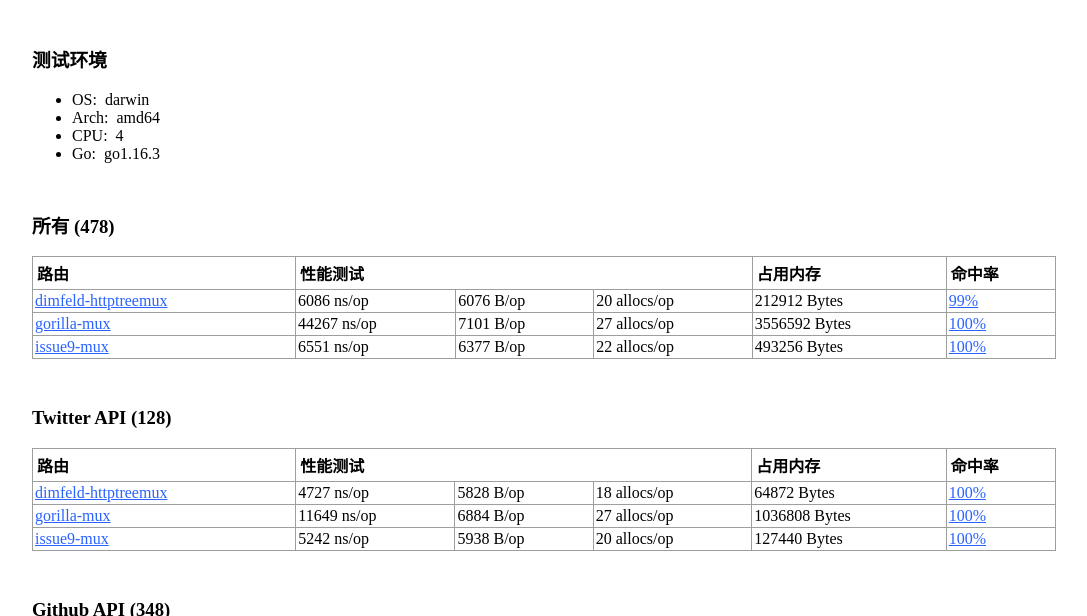
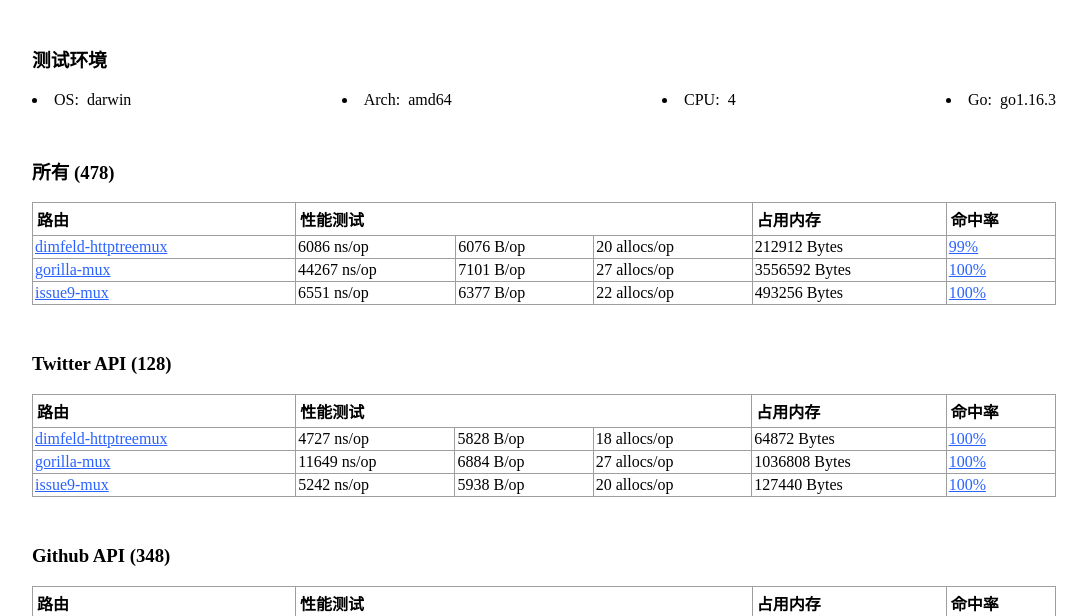
Before and after one commit to caixw/go-http-routers-testing, a plain HTML site: page docs/index.html in a window 1280 px wide. Shown: the part 114-730 px from the top of the page, without its empty margins (96-1183 px from the left). Drawn offline with Linux system fonts and the light colour scheme.

Commit message:
style: 统一文件格式

```diff
--- a/docs/style.css
+++ b/docs/style.css
@@ -35,6 +35,15 @@ a, a:link {
     color: var(--accent)
 }
 
+ul {
+    display: flex;
+    justify-content: space-between;
+    padding: 0;
+    margin: 0;
+    list-style-position: inside;
+    flex-wrap: wrap;
+}
+
 h1 {
     margin-top: 2rem;
     text-align: center;
```
Lines whose indentation alone changed are shown as unchanged.
